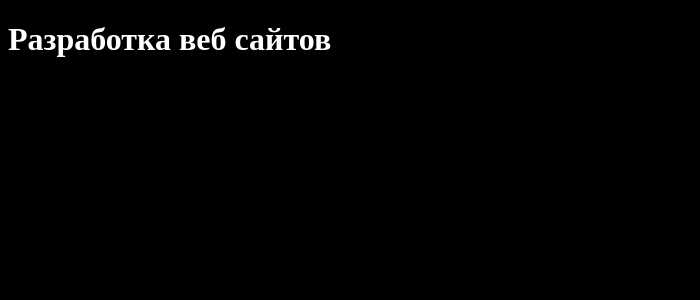
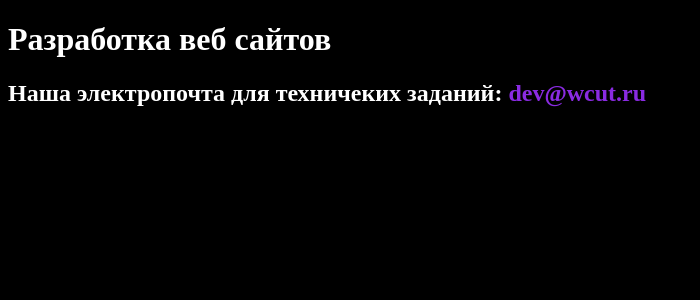
Before and after one commit to ippon1974/dev.wcut.ru, a Next.js app in the folder client/: page / in a window 1280 px wide. Shown: the top 300 px of the page, without its empty margins (0-700 px from the left). Built offline with nearby package versions, Linux system fonts and the light colour scheme.

Commit message:
add email

```diff
--- a/client/src/app/globals.css
+++ b/client/src/app/globals.css
@@ -2,3 +2,7 @@ body{
     background: black;
     color: white;
 }
+
+span {
+    color: blueviolet;
+}
--- a/client/src/app/page.js
+++ b/client/src/app/page.js
@@ -2,6 +2,7 @@ export default function Home() {
   return (
     <div>
       <h1>Разработка веб сайтов</h1>
+      <h2>Наша электропочта для техничеких заданий: <span>dev@wcut.ru</span></h2>
     </div>
   );
 }
```
